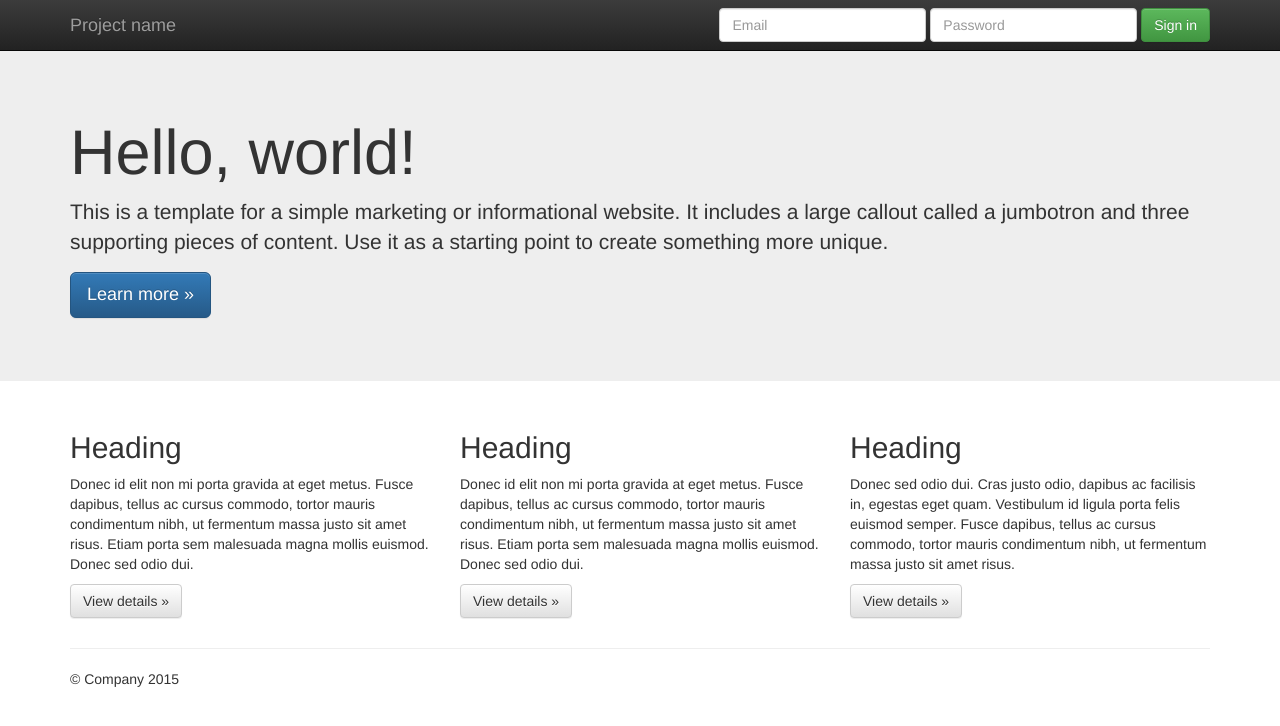
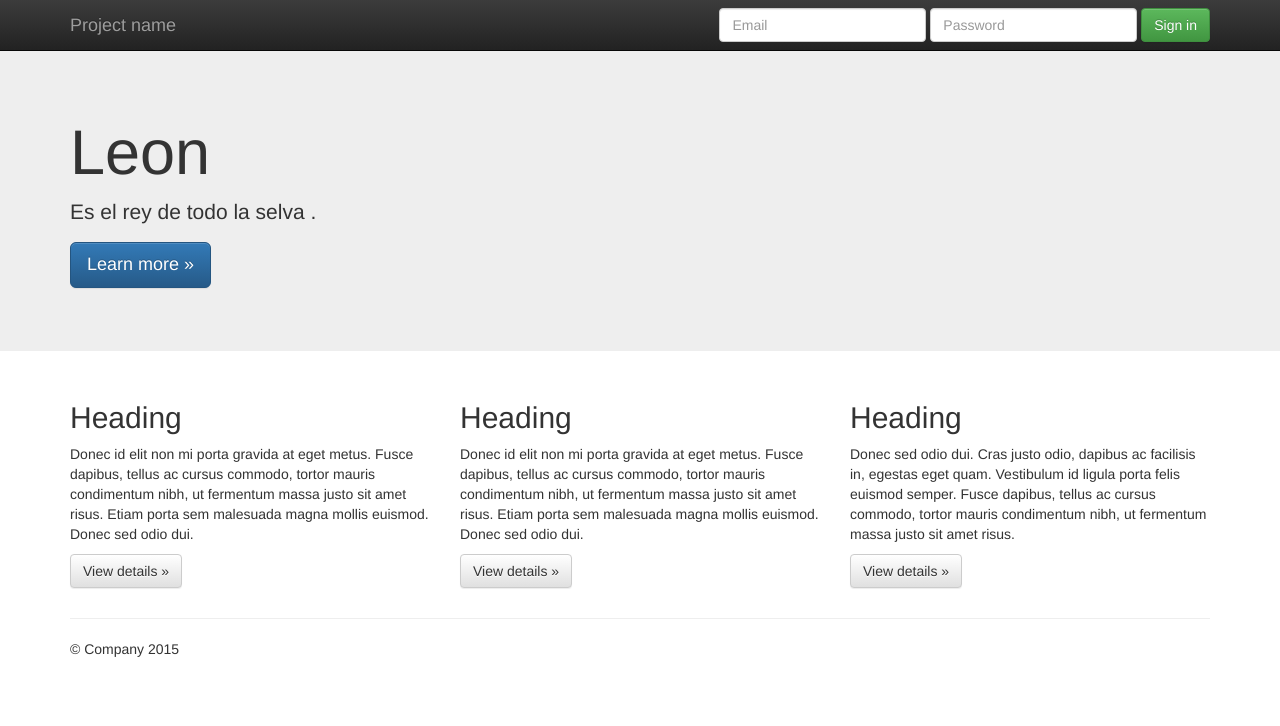
Before and after one commit to Oswal2/proteone, a plain HTML site: page index.html in a window 1280 px wide. Drawn offline with nearby package versions, Linux system fonts and the light colour scheme.

Commit message:
cambio de texto

```diff
--- a/index.html
+++ b/index.html
@@ -55,8 +55,8 @@
     <!-- Main jumbotron for a primary marketing message or call to action -->
     <div class="jumbotron">
       <div class="container">
-        <h1>Hello, world!</h1>
-        <p>This is a template for a simple marketing or informational website. It includes a large callout called a jumbotron and three supporting pieces of content. Use it as a starting point to create something more unique.</p>
+        <h1>Leon</h1>
+        <p>Es el rey de todo la selva .</p>
         <p><a class="btn btn-primary btn-lg" href="#" role="button">Learn more &raquo;</a></p>
       </div>
     </div>
```
